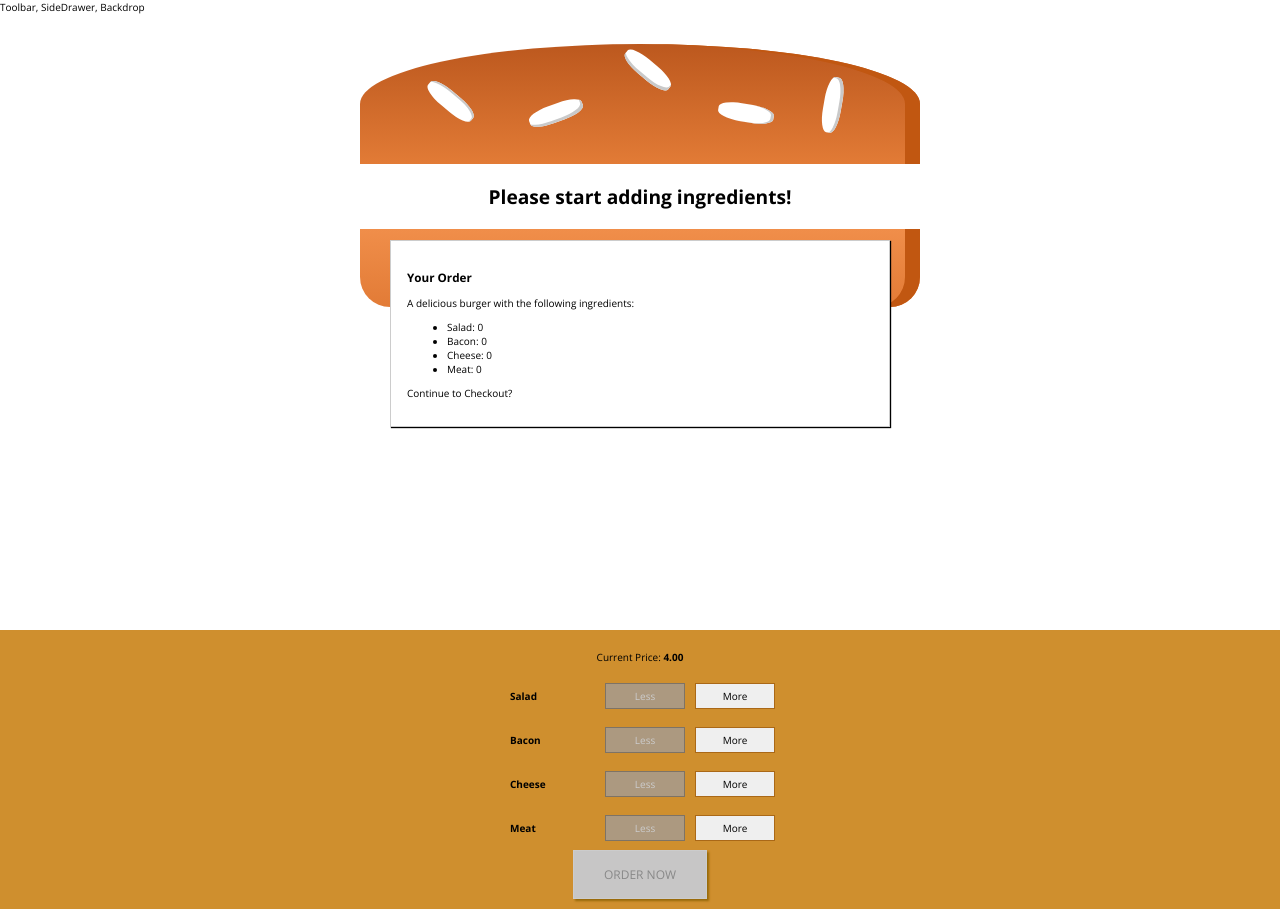
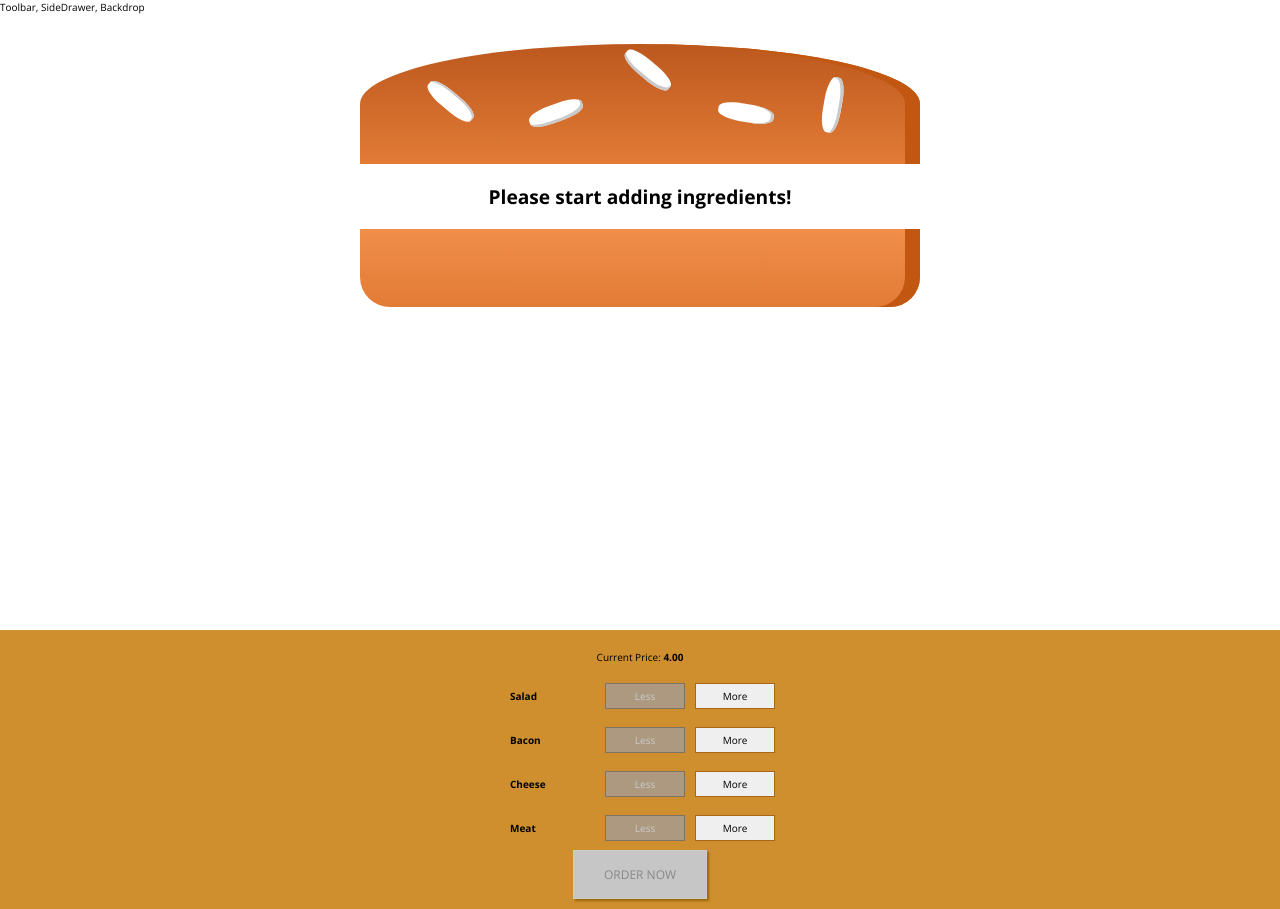
Before and after one commit to bangarangler/BurgerBuilder, a React (Create React App) app: page / in a window 1280 px wide. Built offline with nearby package versions, Linux system fonts and the light colour scheme.

Commit message:
Added logic for modal to show based on clicking order now

```diff
--- a/src/components/Burger/BuildControls/BuildControls.js
+++ b/src/components/Burger/BuildControls/BuildControls.js
@@ -25,7 +25,7 @@
           disabled={props.disabled[ctrl.type]}
         />
       ))}
-      <button className={classes.OrderButton} disabled={!props.purchasable}>
+      <button className={classes.OrderButton} disabled={!props.purchasable} onClick={props.ordered}>
         ORDER NOW
       </button>
     </div>
--- a/src/components/UI/Modal/Modal.js
+++ b/src/components/UI/Modal/Modal.js
@@ -3,7 +3,11 @@
 
 const modal = props => {
   return (
-  <div className={classes.Modal}>
+  <div className={classes.Modal}
+  style={{
+    transform: props.show ? 'translateY(0)' : 'translateY(-100vh)', opacity: props.show ? '1' : '0'
+  }}
+  >
     {props.children}
   </div>
   )
--- a/src/containers/BurgerBuilder/BurgerBuilder.js
+++ b/src/containers/BurgerBuilder/BurgerBuilder.js
@@ -27,7 +27,8 @@
       meat: 0
     },
     totalPrice: 4,
-    purchasable: false
+    purchasable: false,
+    purchasing: false
   };
 
   updatePurchaseState(ingredients) {
@@ -72,6 +73,10 @@
     this.setState({ totalPrice: newPrice, ingredients: updatedIngredients });
     this.updatePurchaseState(updatedIngredients);
   };
+
+  purchaseHandler = () => {
+    this.setState({purchasing: true});
+  }
   render() {
     const disabledInfo = {
       ...this.state.ingredients
@@ -81,7 +86,7 @@
     }
     return (
       <Aux>
-        <Modal>
+        <Modal show={this.state.purchasing}>
           <OrderSummary ingredients={this.state.ingredients}/>
         </Modal>
         <Burger ingredients={this.state.ingredients} />
@@ -90,6 +95,7 @@
           ingredientRemoved={this.removeIngredientHandler}
           disabled={disabledInfo}
           purchasable={this.state.purchasable}
+          ordered={this.purchaseHandler}
           price={this.state.totalPrice}
         />
       </Aux>
```
